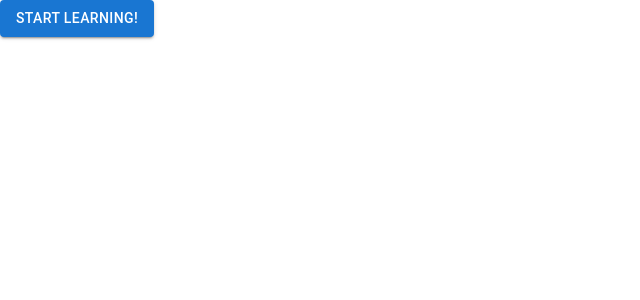
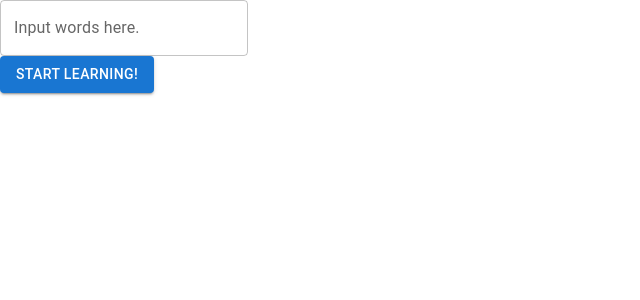
Before and after one commit to GitUser520/SmartCrosswordCreator, a React (Create React App) app in the folder nwhacks/: page / in a window 1280 px wide. Shown: the top 300 px of the page, without its empty margins (0-640 px from the left). Built offline with nearby package versions, Linux system fonts and the light colour scheme.

Commit message:
Unfinished homepage.

```diff
--- a/nwhacks/src/App.js
+++ b/nwhacks/src/App.js
@@ -3,6 +3,11 @@ import './App.css';
 import React from 'react';
 import {Crossword} from "./Crossword.js";
 import {AppBarComponent} from "./AppBarComponent.js";
+import {
+    TextField
+} from "@mui/material"
+import { useLocation } from "react-router-dom";
+
 
 let testStrings = [
     "autonomy",
@@ -41,9 +46,23 @@ let testNum = 30;
 var crossword = new Crossword(testStrings, testNum);
 
 function App() {
+
+    // const location = useLocation();
+    // const { textValue } = location.state;
+    const textValue = "Hello";
+
     return (
         <div>
             <AppBarComponent />
+            <br />
+            <br />
+            <br />
+            <br />
+            <br />
+            <br />
+            <TextField label={ textValue }>
+
+            </TextField>
             <div className="crossword-container">
                 <CrosswordComponent grid={crossword.grid} />
             </div>
--- a/nwhacks/src/AppBarComponent.js
+++ b/nwhacks/src/AppBarComponent.js
@@ -1,4 +1,5 @@
 import React from "react";
+import { Link } from "react-router-dom";
 import {
     Box,
     AppBar, Button, Toolbar,
@@ -17,15 +18,12 @@ function CompleteAppBar() {
         <Box>
             <AppBar justifyContent={"center"}>
                 <Toolbar>
-                    <IconButton
-                        size={"large"}
-                        edge={"start"}
-                        onClick={() => {
-                            alert("This should be the menu button.");
-                        }}
-                        children={<MenuIcon />}
-                    >
-                    </IconButton>
+                    <Link style={{ textDecoration: 'none' }} to="/">
+                        <IconButton size={"large"}
+                                    edge={"start"}
+                                    children={<MenuIcon />}>
+                        </IconButton>
+                    </Link>
                     <Button
                         variant={"contained"}
                         color={"secondary"}
--- a/nwhacks/src/CrosswordComponent.js
+++ b/nwhacks/src/CrosswordComponent.js
@@ -24,7 +24,7 @@ export const CrosswordComponentReact = (props) => {
     for (var i = 0; i < props.grid.length; i++) {
         for (var j = 0; j < props.grid[0].length; j++) {
             indents.push(
-                <TextField variant="outlined" label={"letter"}>
+                <TextField id={"outlined-basic"} label={"letter"}>
                 </TextField>
             );
         }
--- a/nwhacks/src/Menu.js
+++ b/nwhacks/src/Menu.js
@@ -1,11 +1,32 @@
-import React from "react";
+import React, { useState } from "react";
 import { Link } from "react-router-dom";
-import Button from '@mui/material/Button';
+import {
+    Button, TextField
+} from '@mui/material';
 
 function Menu() {
+    const [text, setText] = useState("");
+
     return (
         <div>
-            <Link style={{ textDecoration: 'none' }} to="/app">
+            <TextField
+                id={"outlined-basic"}
+                label={"Input words here."}
+                onChange={event => {
+                    setText(event.target.value);
+                }}
+            >
+            </TextField>
+            <br />
+            <Link
+                style={{ textDecoration: "none" }}
+                to={{
+                    pathname: "/app",
+                    state: {
+                        textValue: {}
+                    }
+                }}
+            >
                 <Button variant="contained">Start Learning!</Button>
             </Link>
         </div>
```
